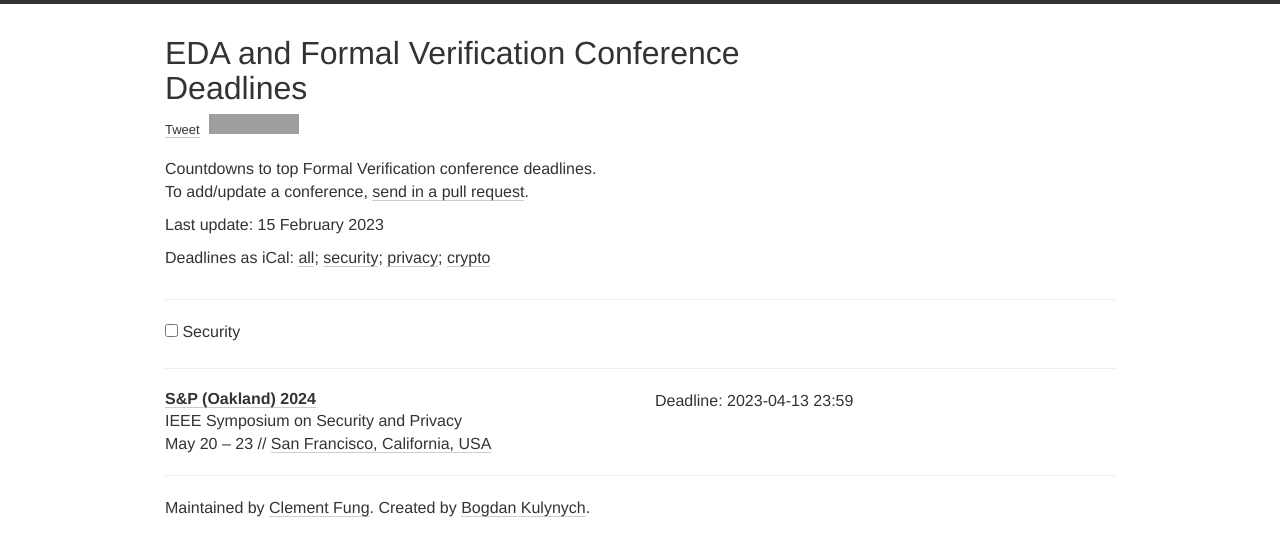
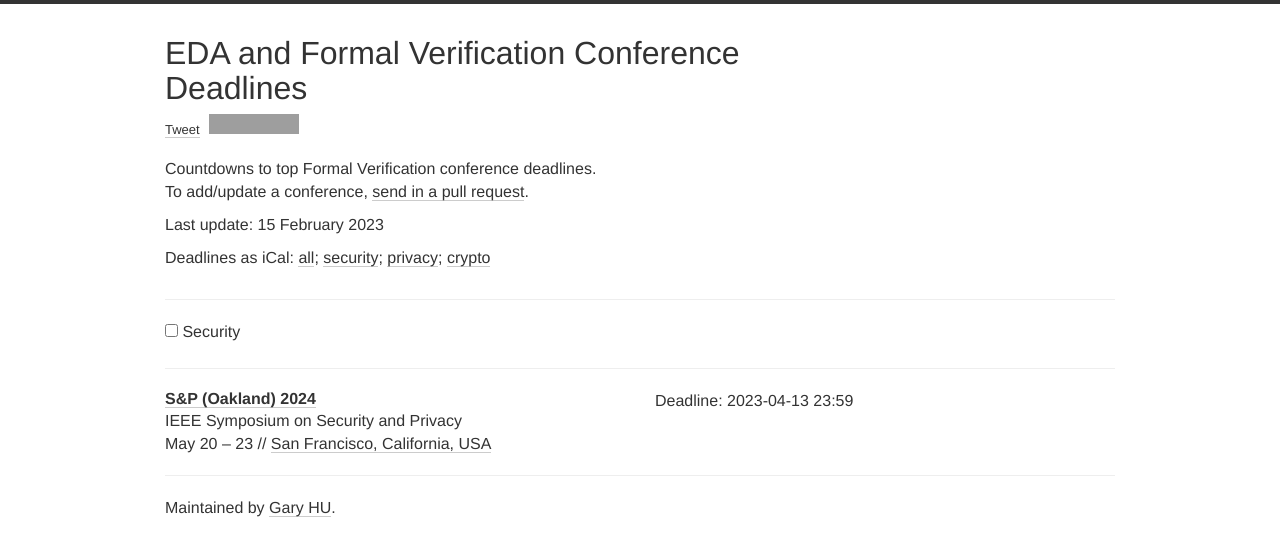
Before and after one commit to Gy-Hu/EDA_FV_conference_deadline, a Jekyll site: the page built from index.html, in a window 1280 px wide. Shown: the top 556 px of the page. Built offline with Jekyll 4.4.1, drawn with Linux system fonts in a browser that asks for light colours; nearby versions of some CDN libraries; comment, search, counter and statistics services are not loaded; grey boxes are pictures that could not be loaded.

Commit message:
change footer

```diff
--- a/index.html
+++ b/index.html
@@ -102,7 +102,7 @@
         {% endfor %}
       </div>
       <footer>
-        Maintained by <a href="https://clementfung.github.io/">Clement Fung</a>. Created by <a href="//twitter.com/{{ site.twitter_username }}">Bogdan Kulynych</a>.
+        Maintained by <a href="https://guangyuhu.me/">Gary HU</a>.
       </footer>
     </div>
 
```
